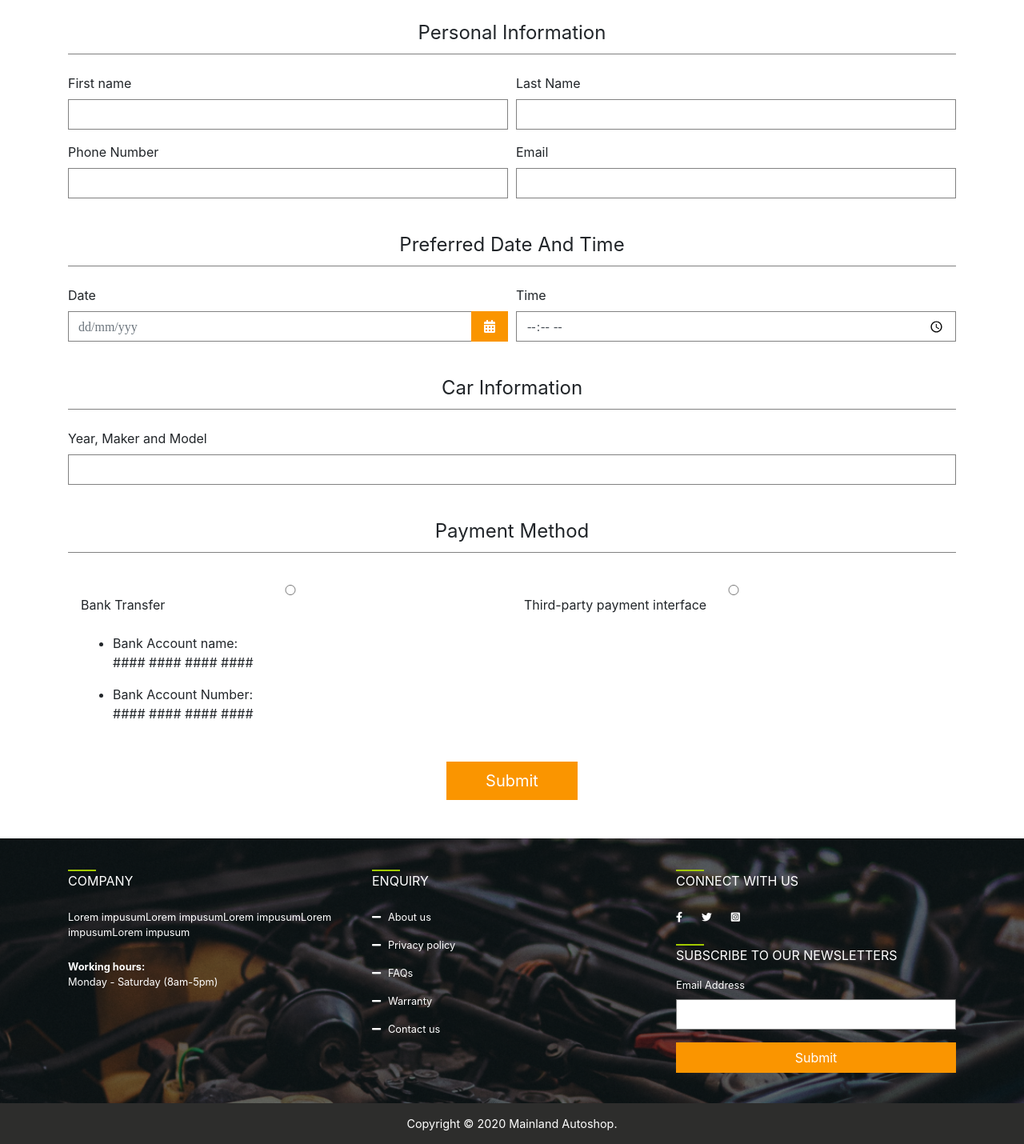
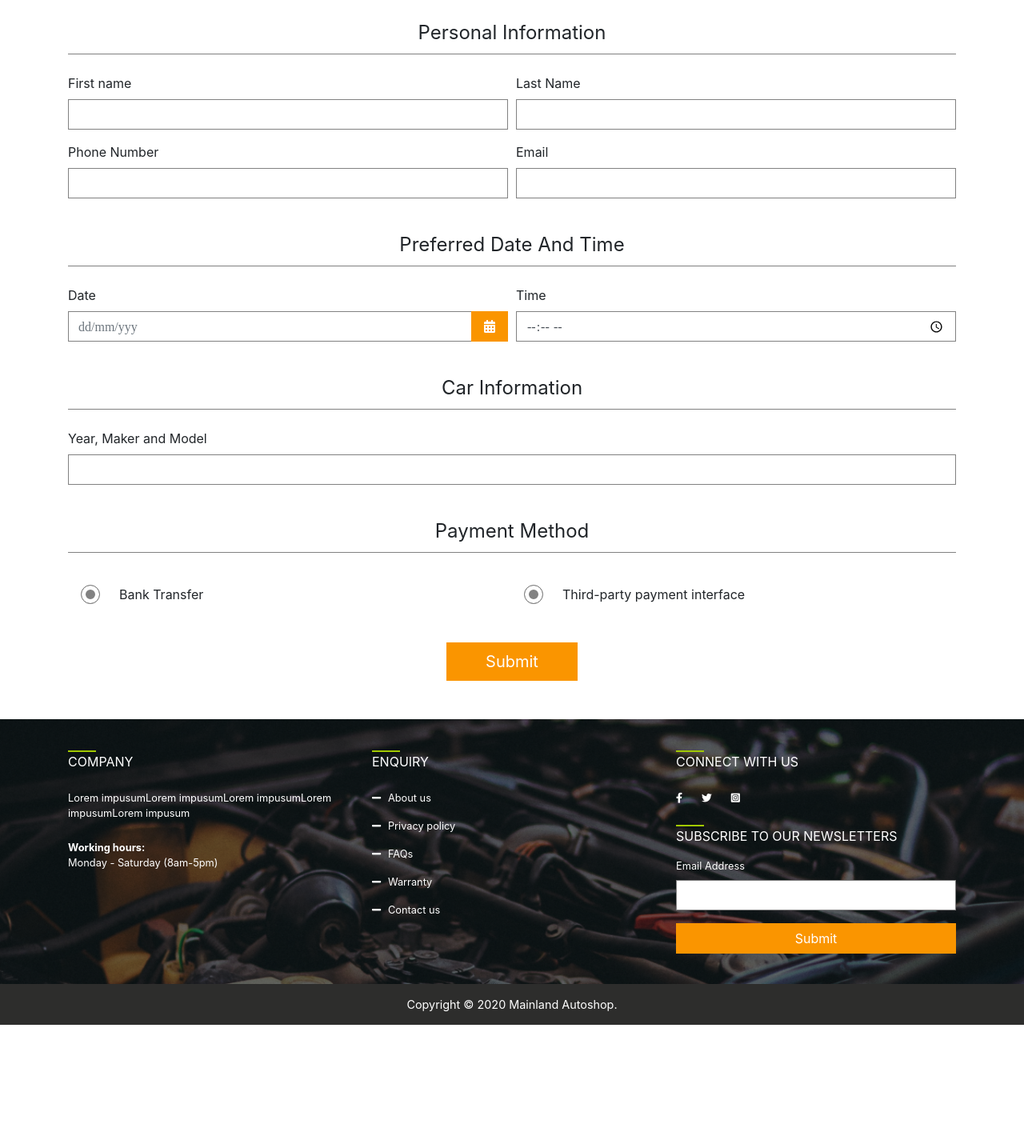
Before and after one commit to iballi2017/autoshop, a PHP site: page /views/home-service-form.php in a window 1280 px wide. Shown: the part 193-1623 px from the top of the page at 80% size. After the commit the page ends 1474 px from the top, so only its background shows below. Run offline with PHP 8.4, Linux system fonts and the light colour scheme; some libraries are stand-ins or nearby versions.

Commit message:
adding home services pages

```diff
--- a/css/style.css
+++ b/css/style.css
@@ -1,3 +1,4 @@
+@charset "UTF-8";
 @import url("https://fonts.googleapis.com/css2?family=Roboto:wght@100;300;400;500;700;900&display=swap");
 *,
 *::before,
@@ -112,10 +113,10 @@ ul.breadcrumb li {
   font-weight: lighter;
 }
 
-ul.breadcrumb li+li:before {
+ul.breadcrumb li + li:before {
   padding: 8px;
   font-weight: 500;
-    content: ">\00a0";
+  content: "> ";
 }
 
 ul.breadcrumb li a {
@@ -140,9 +141,7 @@ ul.breadcrumb li a:hover {
 .dropdown-item {
   color: #2d2d2c;
 }
-
-.dropdown-item:hover,
-.dropdown-item:focus {
+.dropdown-item:hover, .dropdown-item:focus {
   background-color: #ffffff !important;
   color: #fa9500 !important;
 }
@@ -150,42 +149,36 @@ ul.breadcrumb li a:hover {
 .nest_navList_parent {
   position: relative;
 }
-
-.nest_navList_parent>a {
+.nest_navList_parent > a {
   display: none;
 }
-
 .nest_navList_parent:hover {
   transition: all 300ms ease-in-out;
 }
-
-.nest_navList_parent:hover>.next_nav_child {
+.nest_navList_parent:hover > .next_nav_child {
   display: block;
   position: absolute;
   width: 100%;
 }
-
 .nest_navList_parent:hover .first_nav_child {
   left: 0;
 }
-
 .nest_navList_parent:hover .second_nav_child {
   right: 0;
 }
 
-input[type="text"],
-input[type="email"],
-input[type="date"],
-input[type="time"],
+input[type=text],
+input[type=email],
+input[type=date],
+input[type=time],
 textarea.form-control {
   border-radius: 0;
   border: 1px solid #818181;
 }
-
-input[type="text"]:focus,
-input[type="email"]:focus,
-input[type="date"]:focus,
-input[type="time"]:focus,
+input[type=text]:focus,
+input[type=email]:focus,
+input[type=date]:focus,
+input[type=time]:focus,
 textarea.form-control:focus {
   outline: 0;
   box-shadow: none;
@@ -195,17 +188,14 @@ textarea.form-control:focus {
 .special_input_wrapper {
   position: relative;
 }
-
 .special_input_wrapper.borderPrimary {
   border: 1px solid #a2c900;
 }
-
-.special_input_wrapper>input {
+.special_input_wrapper > input {
   z-index: 4;
 }
-
 .special_input_wrapper.date_input_wrapper::after {
-    content: "\f073";
+  content: "";
   position: absolute;
   right: 0;
   bottom: 0;
@@ -228,7 +218,6 @@ textarea.form-control:focus {
 article {
   margin: 2em 0;
 }
-
 article p {
   line-height: 34px;
 }
@@ -238,20 +227,17 @@ article p {
   padding-bottom: 4em;
   background-color: #C4C4C4;
 }
-
 .prof .service_col::before,
 .prof .prof_col::before {
   font-family: "Font Awesome 5 Free";
   font-weight: 900;
   font-size: 3rem;
 }
-
 .prof .service_col::before {
-    content: "\f7d9";
+  content: "";
 }
-
 .prof .prof_col::before {
-    content: "\f0b1";
+  content: "";
 }
 
 .why_choose_us_section .section_title::before {
@@ -278,7 +264,6 @@ article p {
   display: grid;
   grid-template-columns: repeat(auto-fit, minmax(200px, 1fr));
 }
-
 .contact_page .cotact_form_wrapper {
   max-width: 700px;
   margin: 2em auto;
@@ -303,13 +288,75 @@ article p {
   padding: 0;
   line-height: 32px;
 }
-
 .service_desc_list li::before {
-    content: "\f058";
+  content: "";
   font-family: "Font Awesome 5 Free";
   font-weight: 900;
   margin-right: 1em;
   color: #a2c900;
+}
+
+.diagnostic_home_service_page dt {
+  /* padding-left: 1.4em; */
+  font-size: 1.4rem;
+}
+.diagnostic_home_service_page dd::before {
+  content: "-";
+  margin-right: 1em;
+}
+.diagnostic_home_service_page .booking-link {
+  background-color: #2d2d2c;
+  color: #fff;
+}
+.diagnostic_home_service_page .booking-link .container .link-wrapper {
+  display: inline-block;
+  background-color: #fa9500;
+  transition: all 300ms ease-in-out;
+}
+.diagnostic_home_service_page .booking-link .container .link-wrapper:hover {
+  background-color: rgba(250, 149, 0, 0.6);
+}
+.diagnostic_home_service_page .booking-link .container .link-wrapper a {
+  text-decoration: none;
+  color: #ffffff;
+}
+
+.home-service-form .radio_rej {
+  position: absolute;
+  opacity: 0;
+}
+.home-service-form .radio_rej ~ label {
+  display: flex;
+  cursor: pointer;
+}
+.home-service-form .custom_radio {
+  --size: 1.5em;
+  width: var(--size);
+  height: var(--size);
+  margin-right: var(--size);
+  cursor: pointer;
+  border: 0.6px solid #818181;
+  box-shadow: inset 0 0 0 5px #ffffff;
+  background-color: #818181;
+  border-radius: 50%;
+  transform: scale(1);
+  transition: transform 300ms ease-in-out;
+  display: grid;
+  place-content: center;
+}
+.home-service-form .radio_rej[type=radio]:checked + label .custom_radio {
+  background: #fa9500;
+}
+.home-service-form #seller_account_details {
+  transition: all 200ms ease-in-out;
+  transform-origin: top;
+}
+.home-service-form #seller_account_details.hide {
+  position: absolute;
+  right: 0;
+  left: 0;
+  transform: scaleY(0);
+  opacity: 0;
 }
 
 footer {
@@ -321,14 +368,12 @@ footer {
   background-size: cover;
   padding: 3em 0;
   color: #ffffff;
-    font-size: .8rem;
+  font-size: 0.8rem;
 }
-
 footer .section_title {
   margin-bottom: 1em;
   font-size: 1rem;
 }
-
 footer .section_title::before {
   content: "";
   height: 2px;
@@ -336,59 +381,56 @@ footer .section_title::before {
   background-color: #a2c900;
   display: block;
 }
-
 footer .footer_nav_links li::before {
-    content: "\f068";
+  content: "";
   margin-right: 0.4em;
 }
-
 footer .footer_nav_links a {
   text-decoration: none;
   color: #ffffff;
 }
-
 footer .social_icons a {
   text-decoration: none;
   color: #ffffff;
 }
-
 footer form button {
-    font-size: .8rem;
+  font-size: 0.8rem;
 }
 
 .footer_widget_2 {
   background-color: #2d2d2c;
   color: #ffffff;
   padding: 1em 0;
-    font-size: .9rem;
+  font-size: 0.9rem;
 }
 
 @media (min-width: 972px) {
   .logo_img_wrapper {
     width: 80px;
   }
+
   .navbar-nav .nav-item {
     padding: 0.7em 0.5em;
     transition: all 300ms ease-in-out;
   }
-    .navbar-nav .nav-item:hover,
-    .navbar-nav .nav-item.active {
+  .navbar-nav .nav-item:hover, .navbar-nav .nav-item.active {
     background-color: #fa9500;
   }
-    .navbar-nav .nav-item:hover .nav-link,
-    .navbar-nav .nav-item.active .nav-link {
+  .navbar-nav .nav-item:hover .nav-link, .navbar-nav .nav-item.active .nav-link {
     color: #ffffff !important;
   }
+
   .next_nav_child {
     display: none;
   }
-    .nest_navList_parent>a {
+
+  .nest_navList_parent > a {
     display: block;
   }
   .nest_navList_parent:hover {
     transition: all 300ms ease-in-out;
   }
-    .nest_navList_parent:hover>.next_nav_child {
+  .nest_navList_parent:hover > .next_nav_child {
     display: block;
     top: 0;
     width: auto;
@@ -399,6 +441,7 @@ footer form button {
   .nest_navList_parent:hover .second_nav_child {
     right: -100%;
   }
+
   .service_desc_list {
     display: grid;
     grid-template-columns: repeat(auto-fit, minmax(300px, 1fr));
@@ -408,16 +451,17 @@ footer form button {
   .service_desc_list li {
     font-size: 1.3rem;
   }
+
   .hero {
     height: 55vh;
   }
+
   .contact_page .contact_media li {
     border-right: 1px solid #818181;
   }
-    .contact_page .contact_media li+li:last-child {
+  .contact_page .contact_media li + li:last-child {
     border: none;
   }
 }
 
-
 /*# sourceMappingURL=style.css.map */
```
Lines whose indentation alone changed are shown as unchanged.
